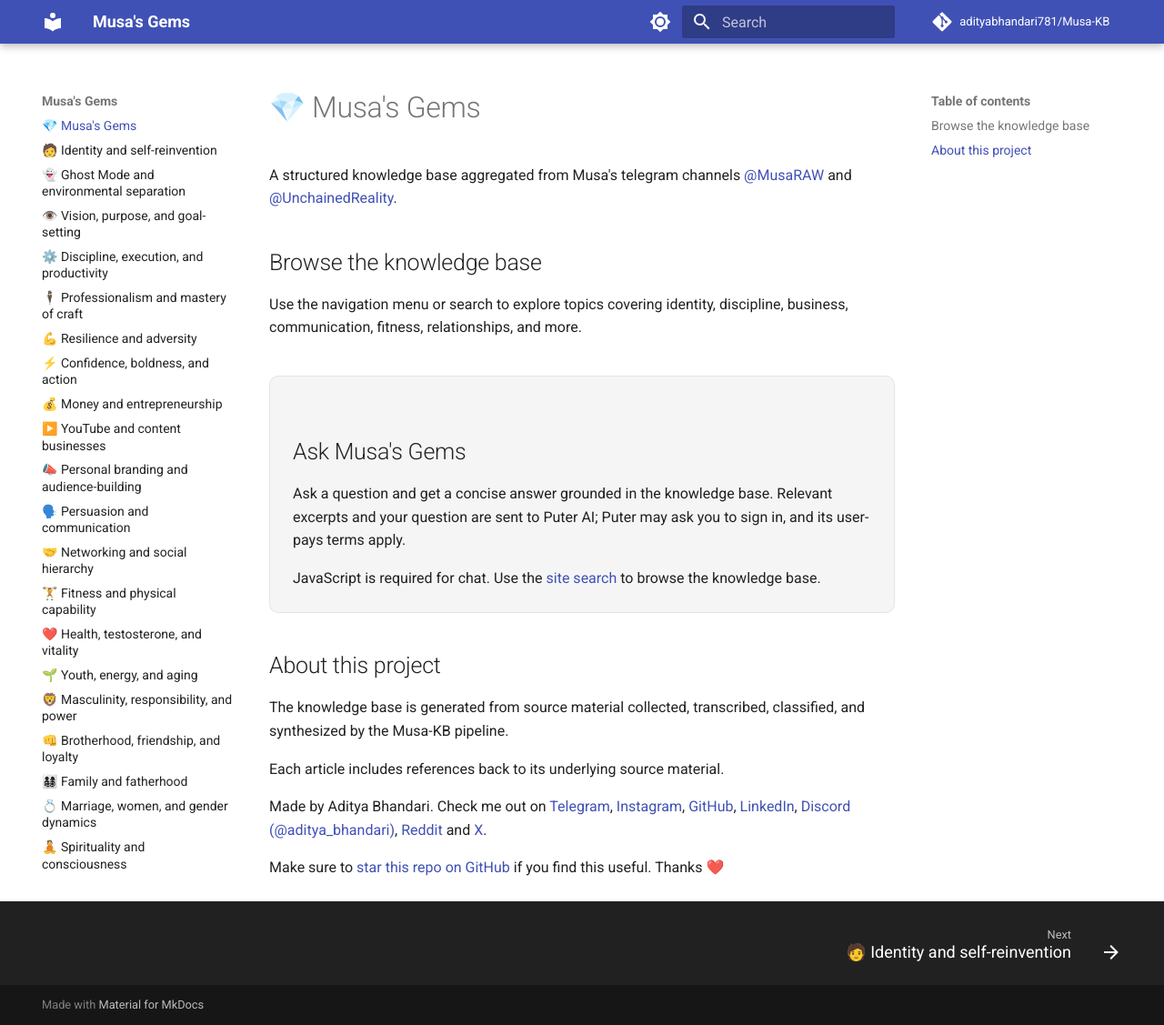
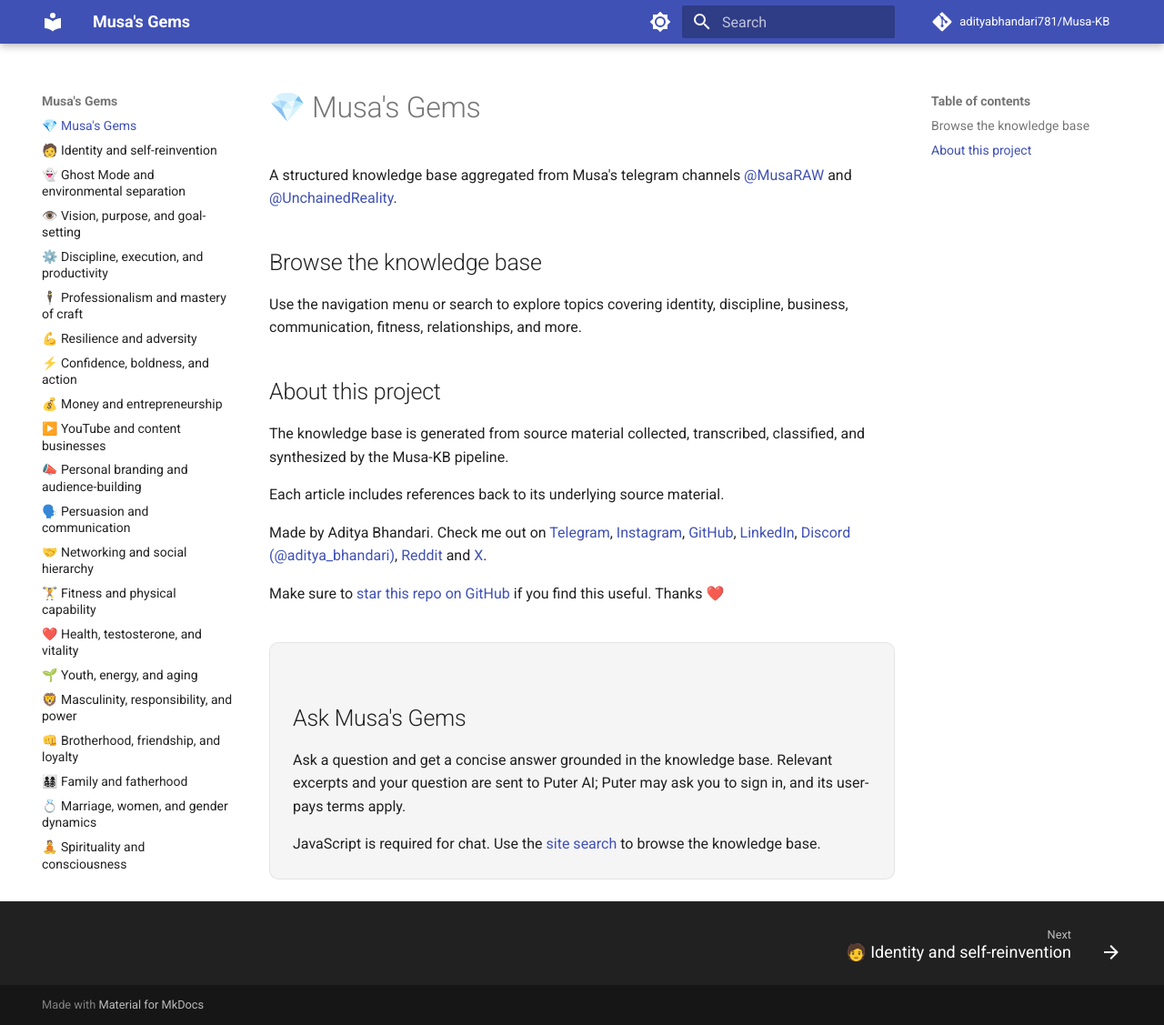
Before and after one commit to adityabhandari781/Musa-KB, an MkDocs documentation site: the page built from kb/index.md, in a window 1280 px wide and 1127 px high. Shown: the whole window at 91% size. Built offline with MkDocs 1.6.1 and Material for MkDocs 9.7.7, drawn with Linux system fonts in a browser that asks for light colours; comment, search, counter and statistics services are not loaded; part of the change alters nothing that is shown.

```diff
--- a/kb/index.md
+++ b/kb/index.md
@@ -6,6 +6,17 @@ A structured knowledge base aggregated from Musa's telegram channels [@MusaRAW](
 
 Use the navigation menu or search to explore topics covering identity,
 discipline, business, communication, fitness, relationships, and more.
+
+## About this project
+
+The knowledge base is generated from source material collected,
+transcribed, classified, and synthesized by the Musa-KB pipeline.
+
+Each article includes references back to its underlying source material.
+
+Made by Aditya Bhandari. Check me out on [Telegram](https://t.me/aditya_bhandari), [Instagram](https://instagram.com/adityabhandari781), [GitHub](https://github.com/adityabhandari781), [LinkedIn](https://linkedin.com/in/adityabhandari781), [Discord (@aditya_bhandari)](https://discord.com/), [Reddit](https://reddit.com/user/machinegun2187) and [X](https://x.com/machinegun2187_).
+
+Make sure to [star this repo on GitHub](https://github.com/adityabhandari781/Musa-KB) if you find this useful. Thanks ❤️
 
 <section class="musa-chat" data-musa-chat aria-labelledby="musa-chat-title">
 <h2 id="musa-chat-title">Ask Musa's Gems</h2>
@@ -42,14 +53,3 @@ discipline, business, communication, fitness, relationships, and more.
 
 <p class="musa-chat__fallback" data-chat-fallback>JavaScript is required for chat. Use the <a href="search/">site search</a> to browse the knowledge base.</p>
 </section>
-
-## About this project
-
-The knowledge base is generated from source material collected,
-transcribed, classified, and synthesized by the Musa-KB pipeline.
-
-Each article includes references back to its underlying source material.
-
-Made by Aditya Bhandari. Check me out on [Telegram](https://t.me/aditya_bhandari), [Instagram](https://instagram.com/adityabhandari781), [GitHub](https://github.com/adityabhandari781), [LinkedIn](https://linkedin.com/in/adityabhandari781), [Discord (@aditya_bhandari)](https://discord.com/), [Reddit](https://reddit.com/user/machinegun2187) and [X](https://x.com/machinegun2187_).
-
-Make sure to [star this repo on GitHub](https://github.com/adityabhandari781/Musa-KB) if you find this useful. Thanks ❤️
```
